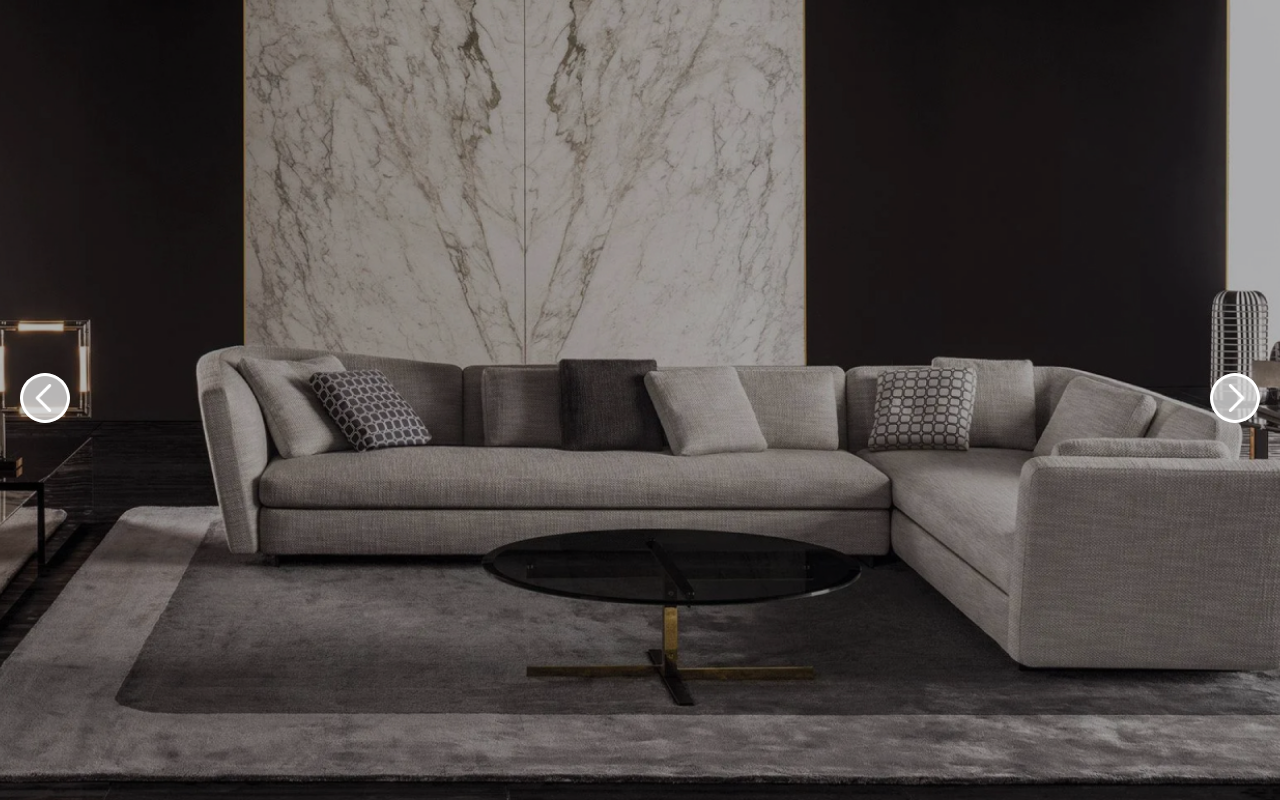
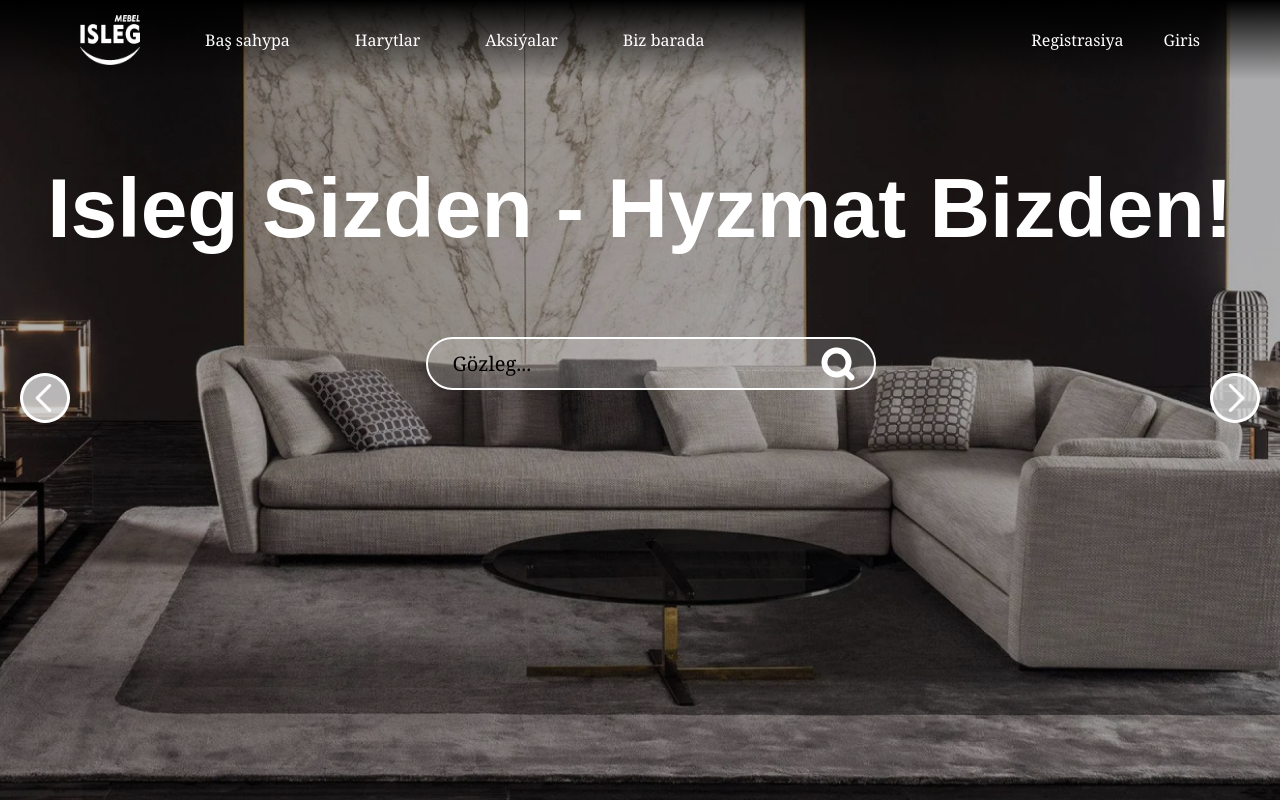
Before and after one commit to sherzad25/git, a plain HTML site: page index.html in a window 1280 px wide. Drawn offline with Linux system fonts and the light colour scheme.

Commit message:
end section_1

```diff
--- a/assets/css/index.css
+++ b/assets/css/index.css
@@ -1,7 +1,16 @@
 * {
     box-sizing: border-box;
+    font-family: Georgia, 'Times New Roman', Times, serif;
     margin: 0;
     padding: 0;
+}
+
+a {
+    text-decoration: none;
+}
+
+li {
+    list-style: none;
 }
 
 .slider_container {
@@ -11,6 +20,8 @@
     flex-direction: column;
     align-items: center;
     justify-content: center;
+    position: absolute;
+    z-index: -1;
 }
 
 .slider::before {
@@ -67,3 +78,82 @@
 #right {
     margin-right: 20px;
 }
+
+header {
+    height: 80px;
+    display: flex;
+    justify-content: space-between;
+    background-image: linear-gradient(to bottom, black 0%, transparent 100%);
+
+}
+
+.header_left {
+    display: flex;
+    align-items: center;
+}
+
+.header_left ul {
+    display: flex;
+}
+
+.header_left img {
+    margin-left: 80px;
+    height: 50px;
+    width: 60px;
+}
+
+.header_left ul li {
+    margin-left: 65px;
+}
+
+.header_left ul li a{
+    color: white;
+}
+
+
+.header_right {
+    margin-right: 80px;
+    display: flex;
+    align-items: center;
+}
+
+.header_right a {
+    color: white;
+    margin-left: 40px;
+}
+
+.slogan {
+    color: white;
+    font-size: 84px;
+    font-family: Arial, Helvetica, sans-serif;
+    text-align: center;
+    margin-top: 80px;
+}
+
+.search {
+    display: flex;
+    justify-content: center;
+    align-items: center;
+    position: relative;
+    margin-top: 80px;
+}
+
+.search input {
+    width: 450px;
+    height: 53px;
+    border: 2px solid #fff;
+    border-radius: 50px;
+    background-color: rgba(255, 255, 255, 0.2);
+    font-size: 20px;
+    padding-left: 25px;
+}
+
+.search input::placeholder {
+    color: #000;
+    font-size: 20px;
+}
+
+.search img {
+    /* position: absolute; */
+    margin-left: -55px;
+}
--- a/index.html
+++ b/index.html
@@ -32,6 +32,32 @@
         </div>
     </div>
 
+    <section class="section_1">
+        <header>
+            <div class="header_left">
+                <img src="./assets/img/png/Rectangle 5.png" alt="">
+                <ul>
+                    <li><a href="">Baş sahypa</a></li>
+                    <li><a href="">Harytlar</a></li>
+                    <li><a href="">Aksiýalar</a></li>
+                    <li><a href="">Biz barada</a></li>
+                </ul>
+            </div>
+            <div class="header_right">
+                <a href="">Registrasiya</a>
+                <a href="">Giris</a>
+            </div>
+        </header>
+
+        <h1 class="slogan">Isleg Sizden - Hyzmat Bizden!</h1>
+
+        <div class="search_box">
+            <div class="search">
+                <input type="text" placeholder="Gözleg...">
+                <img src="./assets/img/png/Vector.png" alt="">
+            </div>
+        </div>
+    </section>
 
 
     <script src="./assets/js/index.js"></script>
```
Also changed, not shown: assets/img/png/Rectangle 5.png (added), assets/img/png/Vector.png (added).
